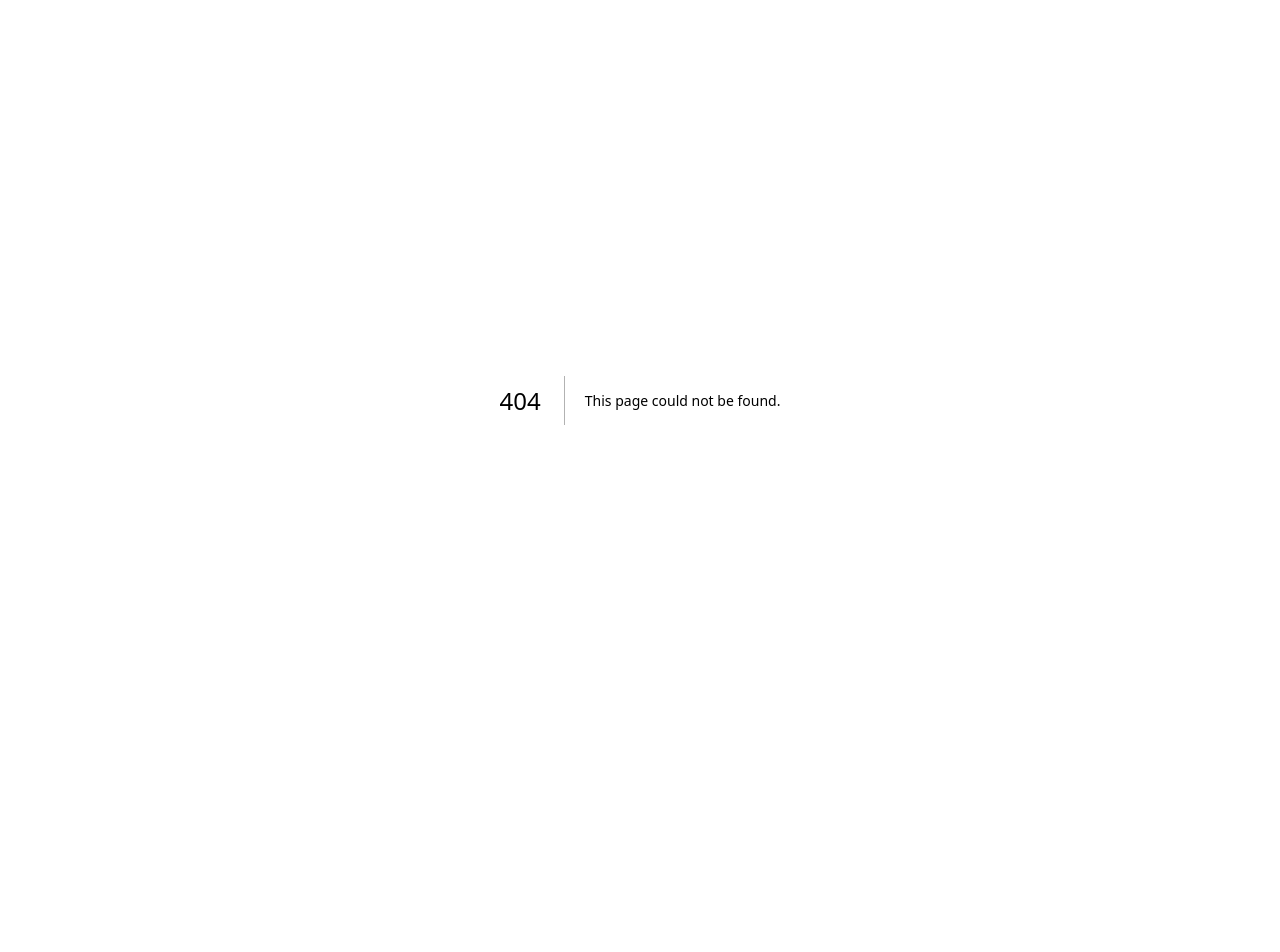
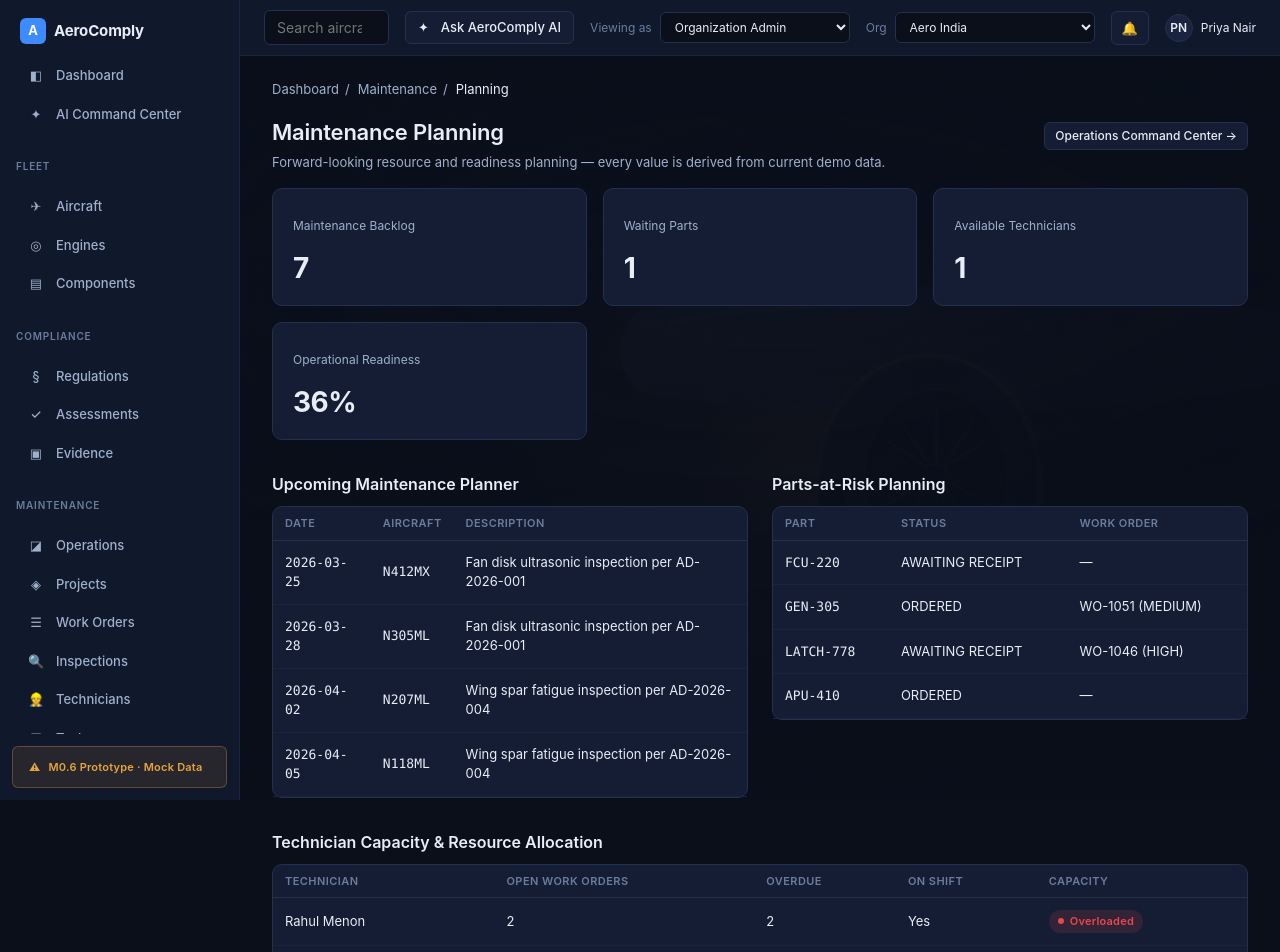
Before and after one commit to ramnadh-kota/aerocomply, a Next.js app in the folder frontend/: page /maintenance/planning in a window 1280 px wide. Before the commit this address had no page. Shown: the top 952 px of the page. Before the commit the page ends 800 px from the top, so only its background shows below. Built offline with nearby package versions, Linux system fonts and the light colour scheme.

Commit message:
feat(m2.0): add maintenance planning view

```diff
--- a/frontend/app/(app)/maintenance/operations/page.tsx
+++ b/frontend/app/(app)/maintenance/operations/page.tsx
@@ -33,6 +33,7 @@ export default function MaintenanceOperationsPage() {
         </div>
         <div className="ac-flex ac-gap-2">
           <Link href="/ai" className="ac-btn" style={{ fontSize: 12, padding: "4px 10px" }}>Ask AI</Link>
+          <Link href="/maintenance/planning" className="ac-btn" style={{ fontSize: 12, padding: "4px 10px" }}>Planning →</Link>
           <Link href="/reports/fleet-risk" className="ac-btn" style={{ fontSize: 12, padding: "4px 10px" }}>Generate Report</Link>
         </div>
       </div>
--- /dev/null
+++ b/frontend/app/(app)/maintenance/planning/page.tsx
@@ -0,0 +1,166 @@
+import Link from "next/link";
+import { Breadcrumbs } from "@/components/layout/Breadcrumbs";
+import { StatusBadge, priorityBadge } from "@/components/status/StatusBadge";
+import { getMaintenanceAnalytics, getTechnicianWorkload, getPartsAtRisk } from "@/lib/mock/ai/analytics";
+import { upcomingMaintenanceEvents } from "@/lib/mock/maintenance";
+import { getAircraftById, currentRegistration } from "@/lib/mock/aircraft";
+import { maintenanceProjects } from "@/lib/mock/maintenanceProjects";
+import { workOrders } from "@/lib/mock/workOrders";
+
+export default function MaintenancePlanningPage() {
+  const maintenance = getMaintenanceAnalytics();
+  const workload = getTechnicianWorkload();
+  const partsAtRisk = getPartsAtRisk();
+  const upcoming = upcomingMaintenanceEvents(10);
+
+  const available = workload.filter((t) => t.openWorkOrders === 0 && t.onShift);
+  const overloaded = workload.filter((t) => t.openWorkOrders > 1);
+
+  const priorityRecommendations: string[] = [];
+  for (const w of maintenance.overdue.slice(0, 3)) priorityRecommendations.push(`Escalate overdue ${w.label} (${w.priority} priority, due ${w.dueDate}).`);
+  if (partsAtRisk.length > 0) priorityRecommendations.push(`Expedite ${partsAtRisk.length} part(s) currently at risk.`);
+  if (overloaded.length > 0) priorityRecommendations.push(`Rebalance workload — ${overloaded.length} technician(s) have more than one open work order.`);
+  if (priorityRecommendations.length === 0) priorityRecommendations.push("No urgent planning action required.");
+
+  const activeProjects = maintenanceProjects.filter((p) => p.status === "IN_PROGRESS" || p.status === "PLANNED");
+  const readinessPercent = activeProjects.length > 0 ? Math.round(activeProjects.reduce((sum, p) => sum + p.progressPercent, 0) / activeProjects.length) : null;
+
+  return (
+    <div>
+      <Breadcrumbs items={[{ label: "Dashboard", href: "/dashboard" }, { label: "Maintenance", href: "/maintenance/projects" }, { label: "Planning" }]} />
+      <div className="ac-section-header">
+        <div>
+          <h1 className="ac-h1">Maintenance Planning</h1>
+          <p className="ac-subtitle">Forward-looking resource and readiness planning — every value is derived from current demo data.</p>
+        </div>
+        <Link href="/maintenance/operations" className="ac-btn" style={{ fontSize: 12, padding: "4px 10px" }}>Operations Command Center →</Link>
+      </div>
+
+      <section className="ac-section">
+        <div className="ac-kpi-grid">
+          <div className="ac-kpi-card">
+            <p className="ac-kpi-label">Maintenance Backlog</p>
+            <p className="ac-kpi-value">{maintenance.totalOpenWorkOrders}</p>
+          </div>
+          <div className="ac-kpi-card">
+            <p className="ac-kpi-label">Waiting Parts</p>
+            <p className="ac-kpi-value">{maintenance.waitingParts}</p>
+          </div>
+          <div className="ac-kpi-card">
+            <p className="ac-kpi-label">Available Technicians</p>
+            <p className="ac-kpi-value">{available.length}</p>
+          </div>
+          <div className="ac-kpi-card">
+            <p className="ac-kpi-label">Operational Readiness</p>
+            <p className="ac-kpi-value">{readinessPercent === null ? "—" : `${readinessPercent}%`}</p>
+          </div>
+        </div>
+      </section>
+
+      <div className="ac-grid-2 ac-section">
+        <section>
+          <h2 className="ac-h2" style={{ marginBottom: 10 }}>Upcoming Maintenance Planner</h2>
+          <div className="ac-card" style={{ padding: 0 }}>
+            {upcoming.length === 0 ? (
+              <p className="ac-text-sm ac-text-muted" style={{ padding: 12 }}>Insufficient source data.</p>
+            ) : (
+              <table className="ac-table">
+                <thead><tr><th>Date</th><th>Aircraft</th><th>Description</th></tr></thead>
+                <tbody>
+                  {upcoming.map((e) => {
+                    const ac = getAircraftById(e.aircraftId);
+                    return (
+                      <tr key={e.id}>
+                        <td className="ac-mono ac-text-sm">{e.date}</td>
+                        <td>{ac ? <Link href={`/aircraft/${ac.id}`} className="ac-mono">{currentRegistration(ac)}</Link> : e.aircraftId}</td>
+                        <td className="ac-text-sm">{e.description}</td>
+                      </tr>
+                    );
+                  })}
+                </tbody>
+              </table>
+            )}
+          </div>
+        </section>
+
+        <section>
+          <h2 className="ac-h2" style={{ marginBottom: 10 }}>Parts-at-Risk Planning</h2>
+          <div className="ac-card" style={{ padding: 0 }}>
+            {partsAtRisk.length === 0 ? (
+              <p className="ac-text-sm ac-text-muted" style={{ padding: 12 }}>Insufficient source data.</p>
+            ) : (
+              <table className="ac-table">
+                <thead><tr><th>Part</th><th>Status</th><th>Work Order</th></tr></thead>
+                <tbody>
+                  {partsAtRisk.map((p) => {
+                    const wo = p.workOrderId ? workOrders.find((w) => w.id === p.workOrderId) : undefined;
+                    return (
+                      <tr key={p.partNumber}>
+                        <td className="ac-mono">{p.partNumber}</td>
+                        <td>{p.status.replace(/_/g, " ")}</td>
+                        <td>{wo ? <Link href={`/maintenance/work-orders/${wo.id}`}>{wo.workOrderNumber} ({wo.priority})</Link> : "—"}</td>
+                      </tr>
+                    );
+                  })}
+                </tbody>
+              </table>
+            )}
+          </div>
+        </section>
+      </div>
+
+      <section className="ac-section">
+        <h2 className="ac-h2" style={{ marginBottom: 10 }}>Technician Capacity &amp; Resource Allocation</h2>
+        <div className="ac-card" style={{ padding: 0 }}>
+          <table className="ac-table">
+            <thead><tr><th>Technician</th><th>Open Work Orders</th><th>Overdue</th><th>On Shift</th><th>Capacity</th></tr></thead>
+            <tbody>
+              {workload.map((t) => (
+                <tr key={t.technicianId}>
+                  <td><Link href={`/maintenance/technicians/${t.technicianId}`}>{t.name}</Link></td>
+                  <td>{t.openWorkOrders}</td>
+                  <td>{t.overdueWorkOrders}</td>
+                  <td>{t.onShift ? "Yes" : "No"}</td>
+                  <td>
+                    <StatusBadge
+                      status={t.openWorkOrders === 0 ? "COMPLIANT" : t.openWorkOrders > 1 ? "NON_COMPLIANT" : "REVIEW_REQUIRED"}
+                      label={t.openWorkOrders === 0 ? "Available" : t.openWorkOrders > 1 ? "Overloaded" : "Assigned"}
+                    />
+                  </td>
+                </tr>
+              ))}
+            </tbody>
+          </table>
+        </div>
+      </section>
+
+      <section className="ac-section">
+        <h2 className="ac-h2" style={{ marginBottom: 10 }}>Priority Recommendations</h2>
+        <div className="ac-card">
+          <ul style={{ margin: 0, paddingLeft: 18, fontSize: 13 }}>
+            {priorityRecommendations.map((r, idx) => <li key={idx}>{r}</li>)}
+          </ul>
+        </div>
+      </section>
+
+      <section className="ac-section">
+        <h2 className="ac-h2" style={{ marginBottom: 10 }}>Active Projects — Readiness</h2>
+        <div className="ac-grid-2">
+          {activeProjects.length === 0 ? (
+            <p className="ac-text-sm ac-text-muted">Insufficient source data.</p>
+          ) : (
+            activeProjects.map((p) => (
+              <Link key={p.id} href={`/maintenance/projects/${p.id}`} className="ac-card" style={{ display: "block" }}>
+                <div className="ac-flex ac-justify-between ac-items-center">
+                  <span className="ac-mono" style={{ fontWeight: 600 }}>{p.projectNumber}</span>
+                  <StatusBadge {...priorityBadge(p.priority)} />
+                </div>
+                <p className="ac-text-sm ac-text-muted" style={{ margin: "4px 0 0" }}>{p.title} · {p.progressPercent}% complete</p>
+              </Link>
+            ))
+          )}
+        </div>
+      </section>
+    </div>
+  );
+}
```
